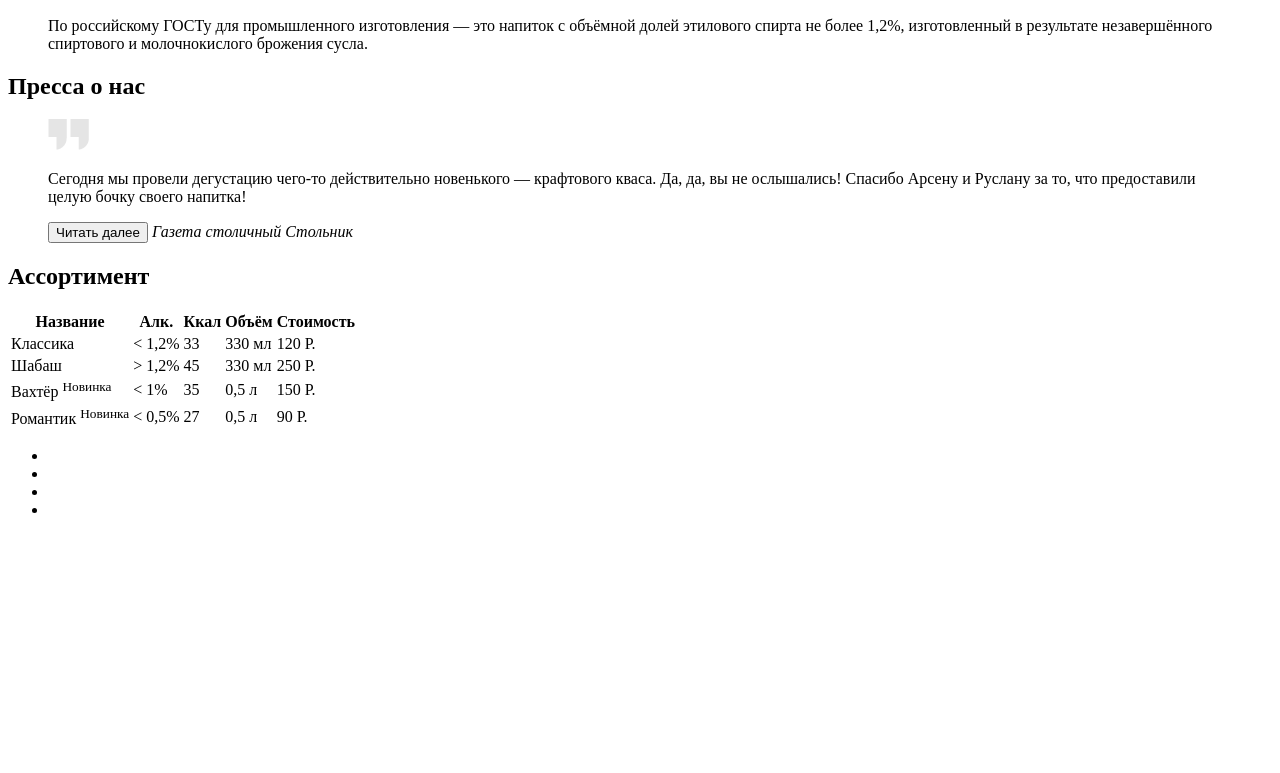
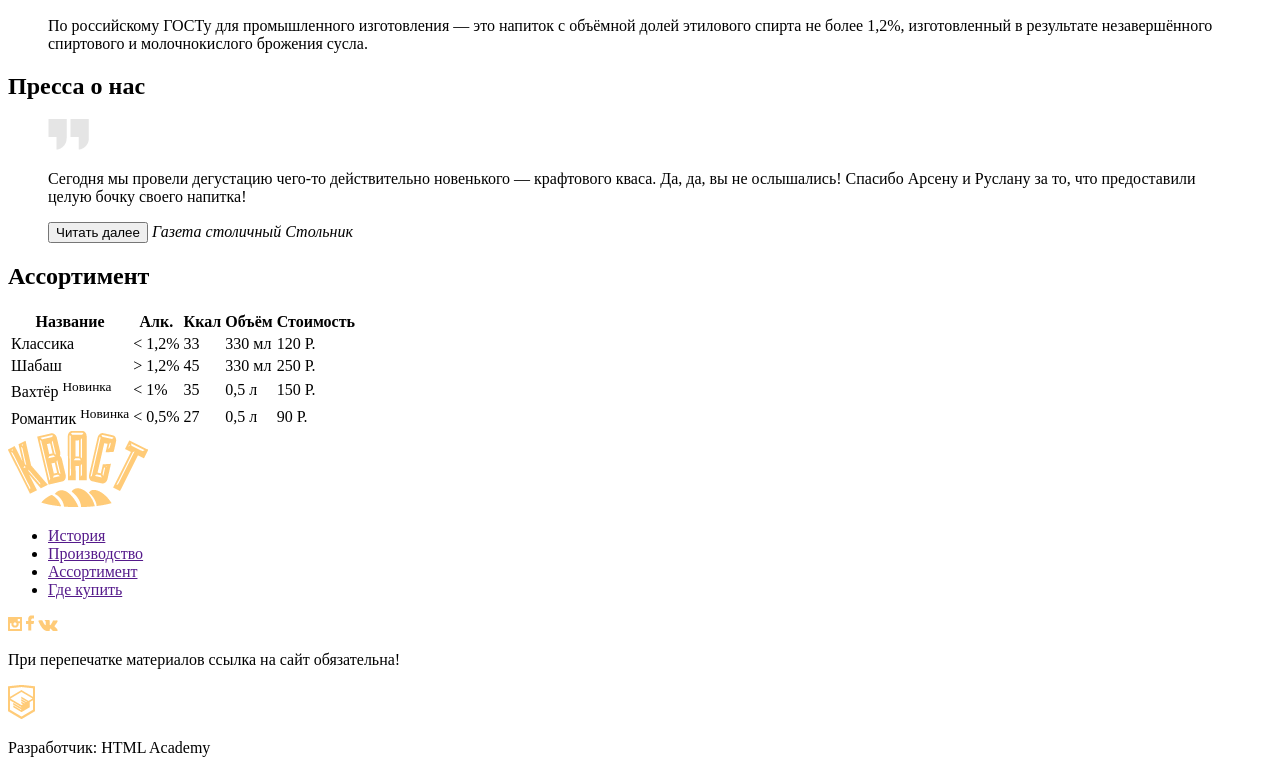
Before and after one commit to smvconnect/keksby, a plain HTML site: page index.html in a window 1280 px wide. Shown: the part 2492-3265 px from the top of the page. Before the commit the page ends 3027 px from the top, so only its background shows below. Drawn offline with Linux system fonts and the light colour scheme.

Commit message:
Finish page markup

```diff
--- a/index.html
+++ b/index.html
@@ -161,17 +161,31 @@
         <section class="main__orderForm"></section>
     </main>
     <footer class="footer">
-        <div class="footer__logo"></div>
-        <nav class="menu">
-            <ul class="menu__list">
-                <li class="menu__item"><a href="" class="menu__link"></a></li>
-                <li class="menu__item"><a href="" class="menu__link"></a></li>
-                <li class="menu__item"><a href="" class="menu__link"></a></li>
-                <li class="menu__item"><a href="" class="menu__link"></a></li>
-            </ul>
-        </nav>
-        <div class="footer__social"></div>
-        <div class="footer__copyright"></div>
+        <div class="footer__top">
+            <div class="footer__logo">
+                <img src="/img/logo.png" alt="Kvast">
+            </div>
+            <nav class="menu">
+                <ul class="menu__list">
+                    <li class="menu_item"><a href="" class="menu__link">История</a></li>
+                    <li class="menu_item"><a href="" class="menu__link">Производство</a></li>
+                    <li class="menu_item"><a href="" class="menu__link">Ассортимент</a></li>
+                    <li class="menu_item"><a href="" class="menu__link">Где купить</a></li>
+                </ul>
+            </nav>
+        </div>
+        <div class="footer__bottom">
+            <div class="footer__social">
+                <a href="#" class="footer__link"><img src="/img/icon-insta.png" alt="Инстаграм"></a>
+                <a href="#" class="footer__link"> <img src="/img/icon-fb.png" alt="Фейсбук"></a>
+                <a href="#" class="footer__link"> <img src="/img/icon-vk.png" alt="Вконтакте">  </a>
+            </div>
+            <div class="footer__copyright">
+                <p>При перепечатке материалов ссылка на сайт обязательна!</p>
+                <img src="/img/htmlacademy.png" alt="">
+                <p>Разработчик: HTML Academy</p>
+            </div>
+        </div>
     </footer>
 </body>
 </html>
```
